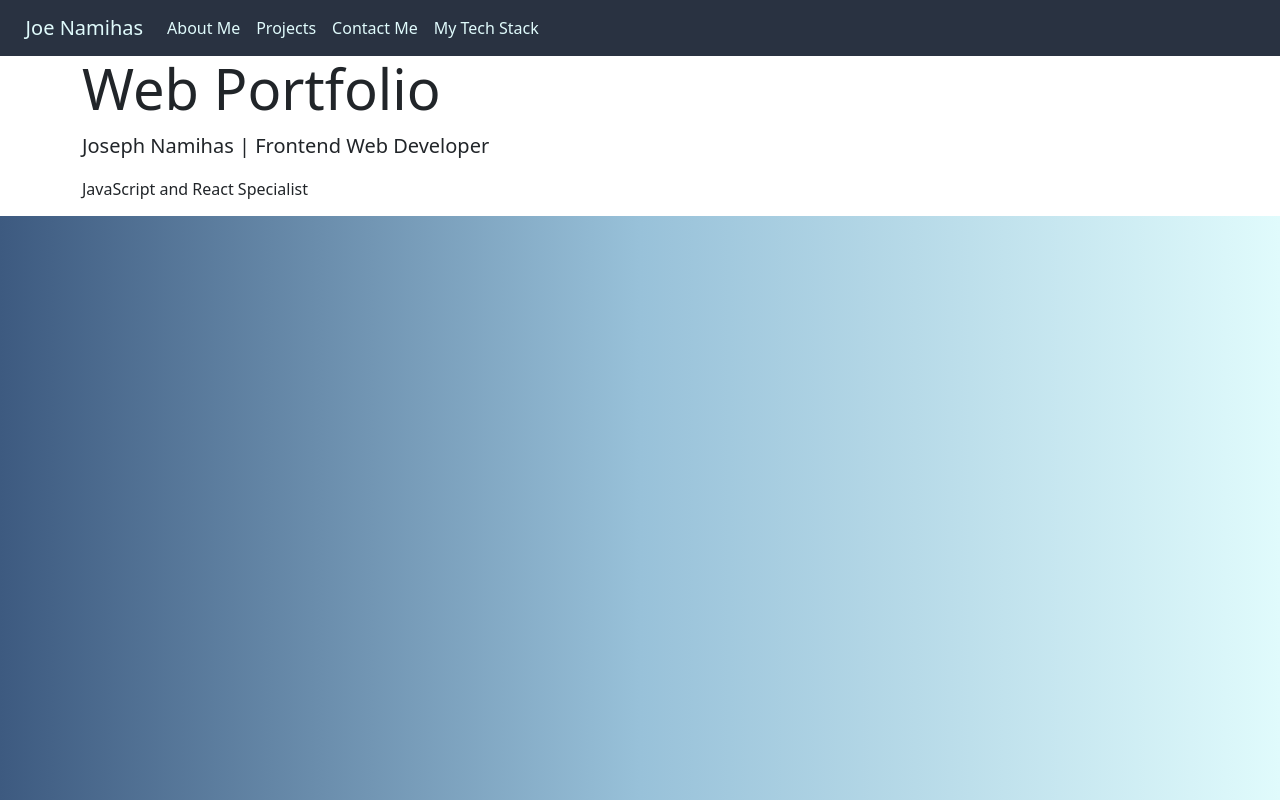
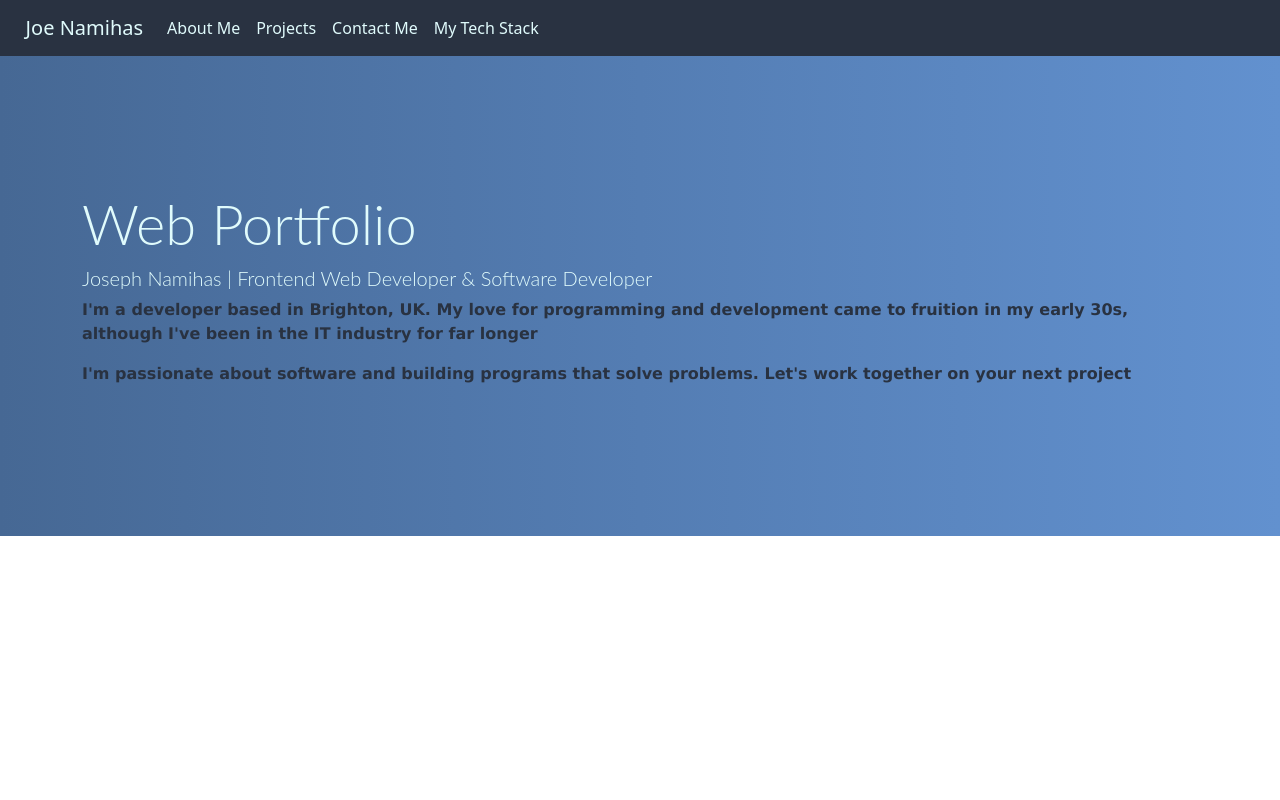
Before and after one commit to JosephNamihas/Web_Portfolio, a plain HTML site: page index.html in a window 1280 px wide. Drawn offline with nearby package versions, Linux system fonts and the light colour scheme.

Commit message:
Style changes

```diff
--- a/index.html
+++ b/index.html
@@ -37,11 +37,10 @@
       <div class="jumbotron jumbotron-fluid">
         <div class="container">
           <h1 class="display-4">Web Portfolio</h1>
-          <p class="lead">Joseph Namihas | Frontend Web Developer</p>
-          <p class ="description">JavaScript and React Specialist</p>
-        </div>
+          <h2 class="lead">Joseph Namihas | Frontend Web Developer & Software Developer</h2>
+          <p class ="description">I'm a developer based in Brighton, UK. My love for programming and development came to fruition in my early 30s, although I've been in the IT industry for far longer</p>
+          <p>I'm passionate about software and building programs that solve problems. Let's work together on your next project</p>
       </div>
-
 
 
 	<script src="index.js"></script>
--- a/styles.css
+++ b/styles.css
@@ -2,9 +2,9 @@
     box-sizing: border-box;
 }
 
-html {
-    background-image: linear-gradient(to right, #3d5a80, #98c1d9, #e0fbfc);
-}
+h1 { color: #e0fbfc; font-family: 'Lato', sans-serif; font-weight: bold; }
+h2 { color: #e0fbfc; font-family: 'Lato', sans-serif; font-weight: bold}
+p { color: #293241; font-family: 'Lucida Sans', Arial, sans-serif; font-weight: bold; }
 
 /*--------------------- Navbar /*--------------------- */
 
@@ -33,17 +33,17 @@ html {
     color: #e0fbfc;
 }
 
-/*--------------------- Jumbotron ---------------------*/
+/*--------------------- Jumbotron / About Me ---------------------*/
 
 .jumbotron-fluid {
     display: flex;
     align-items: center;
     justify-content: center;
-    height: 20vh;
+    height: 60vh;
+    background-image: linear-gradient(to right, #466894, #547db3, #6291cf);
+    color: #e0fbfc;
+
 }
-
-/*--------------------- About Me ---------------------*/
-
 
 /*--------------------- Projects ---------------------*/
 
```
